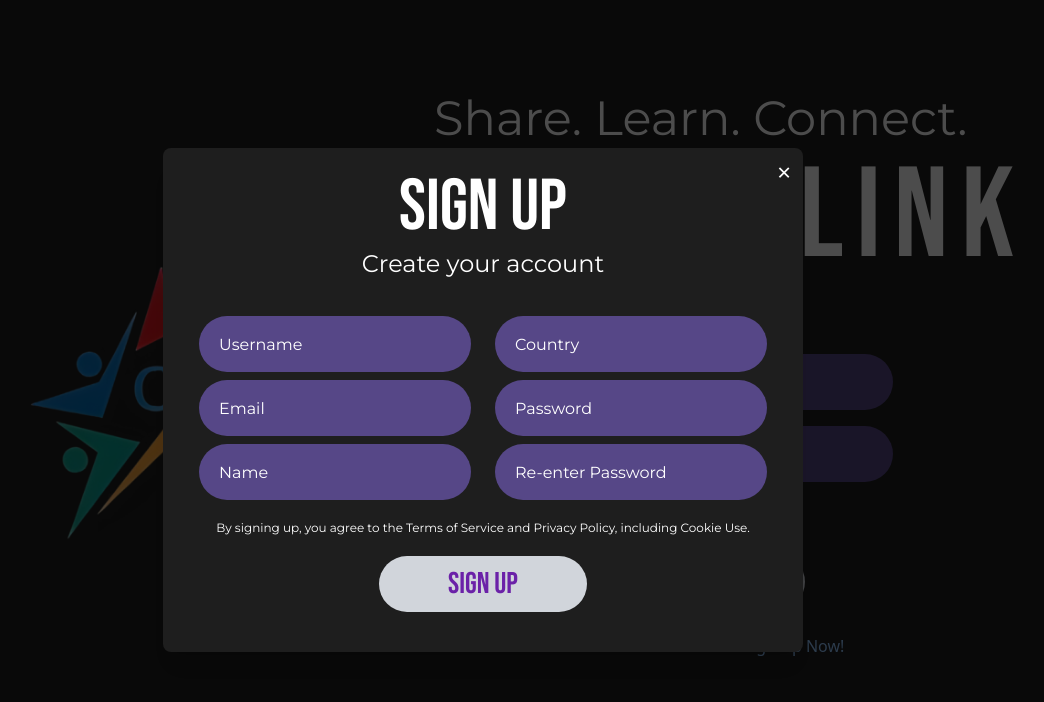
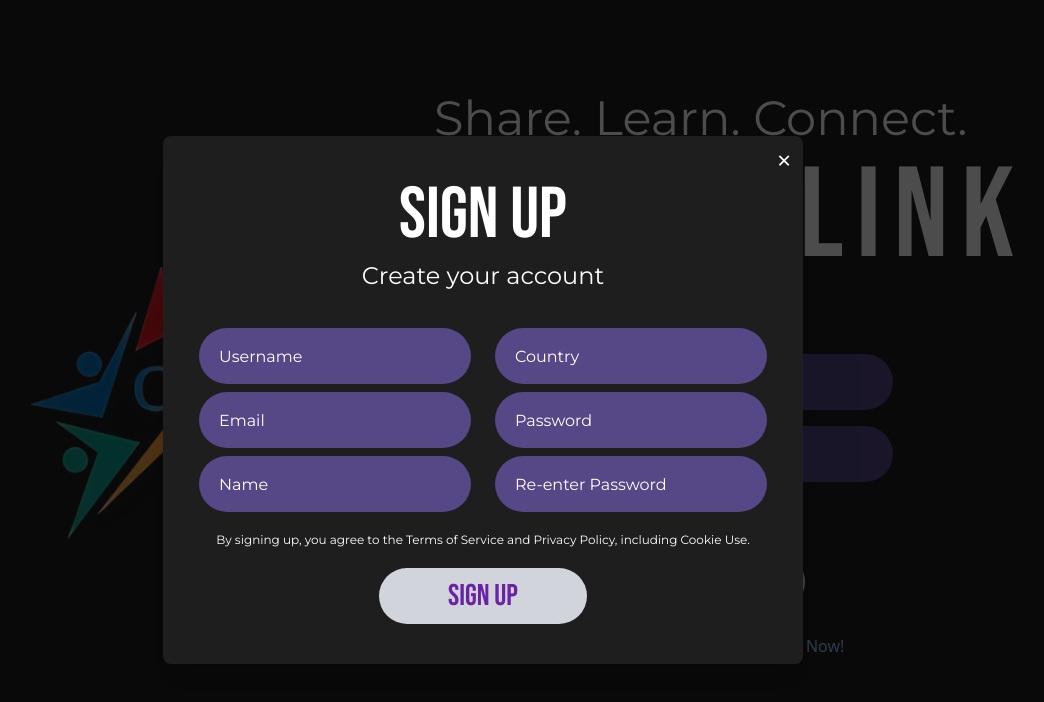
Before and after one commit to vulpesdevo/cultura, a Vue app in the folder frontend/: page / in a window 1280 px wide. Both pictures are taken after a click on the link "Sign Up Now!". Shown: the top 702 px of the page, without its empty margins (157-1201 px from the left). Built offline with nearby package versions, Linux system fonts and the light colour scheme.

Commit message:
adjusted font-sizes

```diff
--- a/frontend/src/components/Login.vue
+++ b/frontend/src/components/Login.vue
@@ -99,12 +99,12 @@ export default {
 						class="modal-bg px-4 pt-5 pb-4 sm:p-6 sm:pb-4 text-center"
 					>
 						<h3
-							class="text-bebas text-4xl sm:text-7xl leading-6 font-medium text-white"
+							class="text-bebas text-5xl pt-5 sm:text-7xl leading-6 font-medium text-white"
 							id="modal-title"
 						>
 							SIGN UP
 						</h3>
-						<p class="text-mont text-white pt-1 pb-5 text-2xl">
+						<p class="text-mont text-white pt-2 pb-5 text-lg sm:text-2xl">
 							Create your account
 						</p>
 						<form class="mt-2">
```
